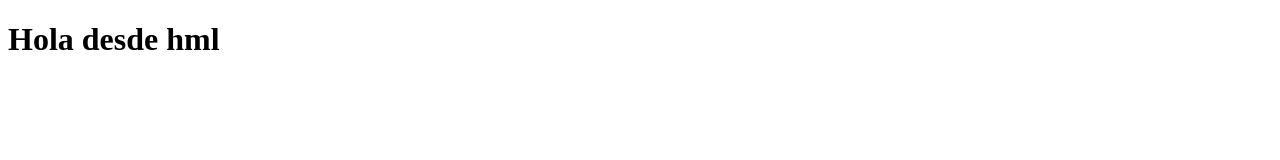
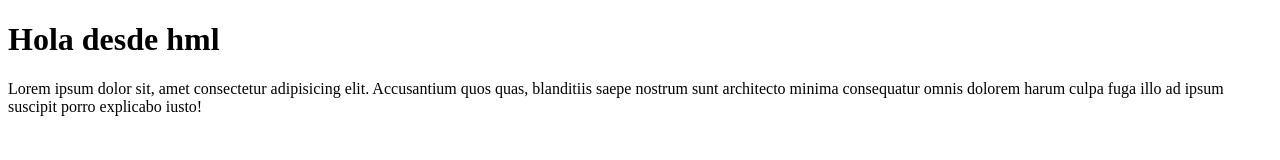
Before and after one commit to Josemag03/Git-BluuwebCurso, a plain HTML site: page index.html in a window 1280 px wide. Drawn offline with Linux system fonts and the light colour scheme.

Commit message:
agregamos un nuevo parrafo

```diff
--- a/index.html
+++ b/index.html
@@ -7,5 +7,6 @@
 </head>
 <body>
     <h1>Hola desde hml </h1>
+    <p>Lorem ipsum dolor sit, amet consectetur adipisicing elit. Accusantium quos quas, blanditiis saepe nostrum sunt architecto minima consequatur omnis dolorem harum culpa fuga illo ad ipsum suscipit porro explicabo iusto!</p>
 </body>
 </html>
```
Also changed, not shown: 2 other files.
